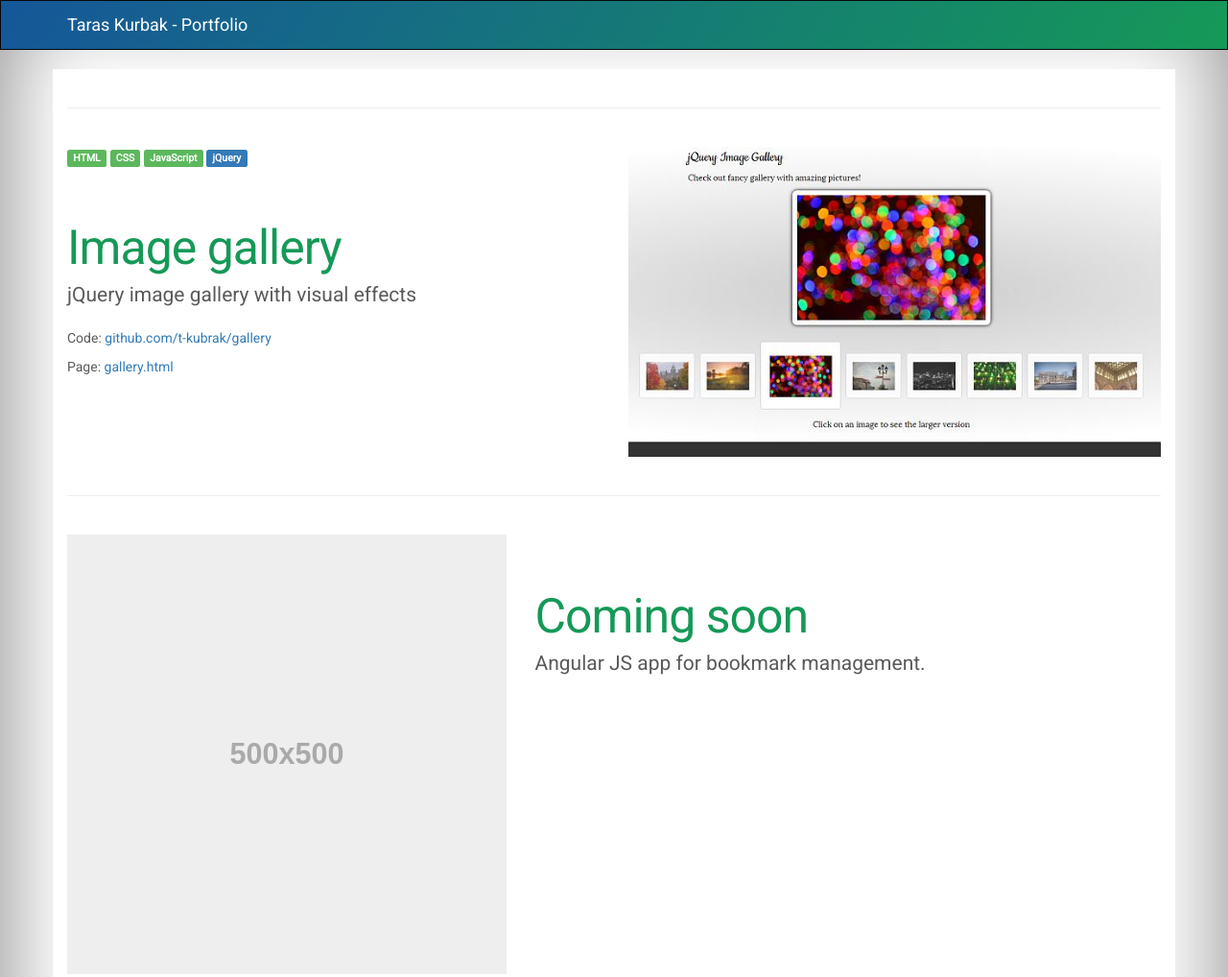
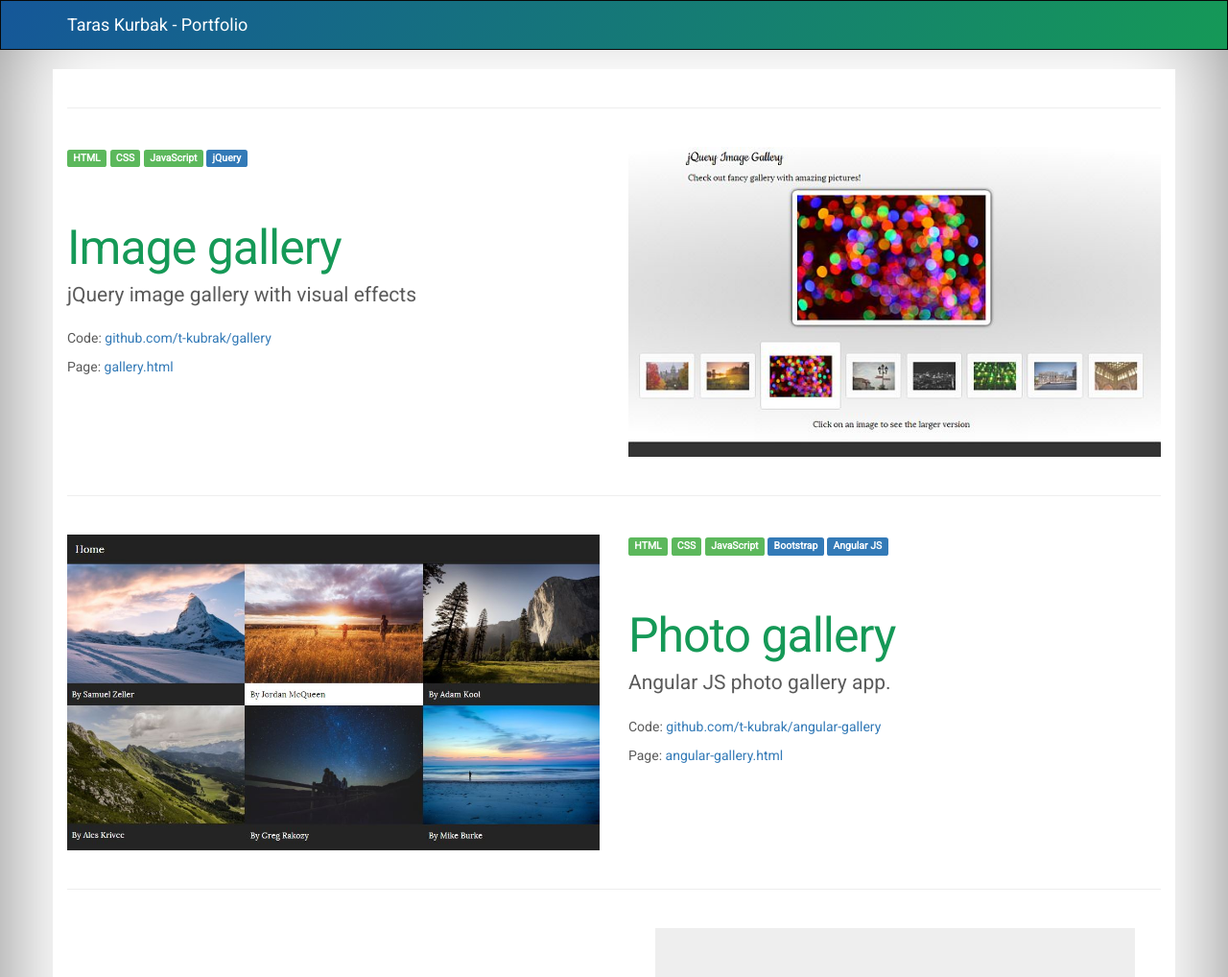
Before and after one commit to t-kubrak/portfolio, a plain HTML site: page index.html in a window 1280 px wide. Shown: the top 1018 px of the page at 96% size. Drawn offline with nearby package versions, Linux system fonts and the light colour scheme.

Commit message:
2nd project

```diff
--- a/index.html
+++ b/index.html
@@ -58,14 +58,20 @@
       </div>
 
       <hr class="featurette-divider">
-
       <div class="row featurette">
-        <div class="col-md-7 col-md-push-5">
-          <h2 class="featurette-heading">Coming soon</h2>
-          <p class="lead">Angular JS app for bookmark management.</p>
+        <div class="col-md-6 col-md-push-6">
+          <span class="label label-success">HTML</span>
+          <span class="label label-success">CSS</span>
+          <span class="label label-success">JavaScript</span>
+          <span class="label label-primary">Bootstrap</span>
+          <span class="label label-primary">Angular JS</span>
+          <h2 class="featurette-heading">Photo gallery</h2>
+          <p class="lead">Angular JS photo gallery app.</p>
+          <p>Code: <a href="https://github.com/t-kubrak/angular-gallery">github.com/t-kubrak/angular-gallery</a> </p>
+          <p>Page: <a href="http://aevq.info/2014F/taras/portfolio/angular-gallery/index.html">angular-gallery.html</a> </p>
         </div>
-        <div class="col-md-5 col-md-pull-7">
-          <img class="featurette-image img-responsive center-block" data-src="holder.js/500x500/auto" alt="Generic placeholder image">
+        <div class="col-md-6 col-md-pull-6">
+          <img class="featurette-image img-responsive center-block" src="images/prj2.jpg" alt="Photo gallery">
         </div>
       </div>
 
```
Also changed, not shown: images/prj2.JPG (added).
